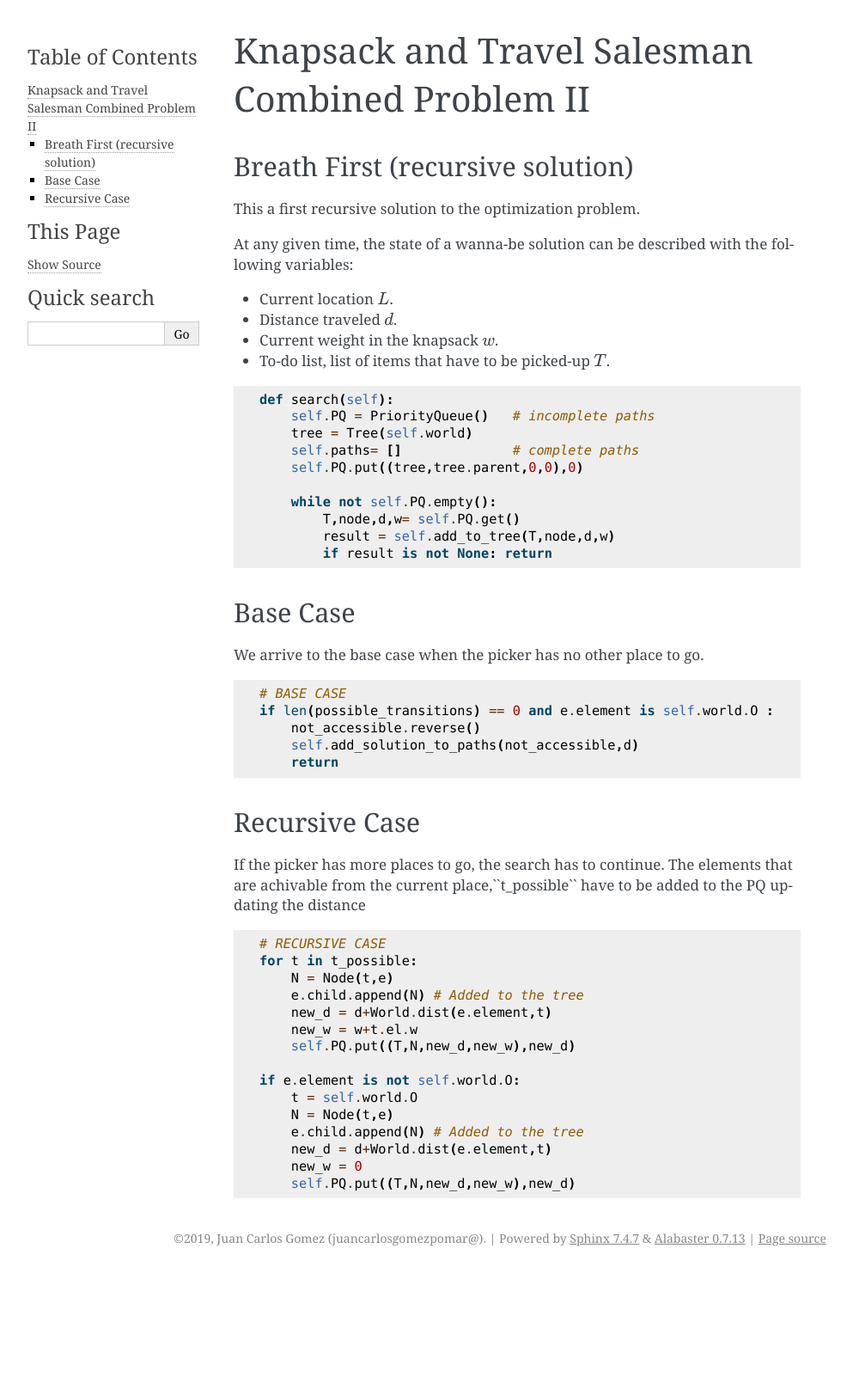
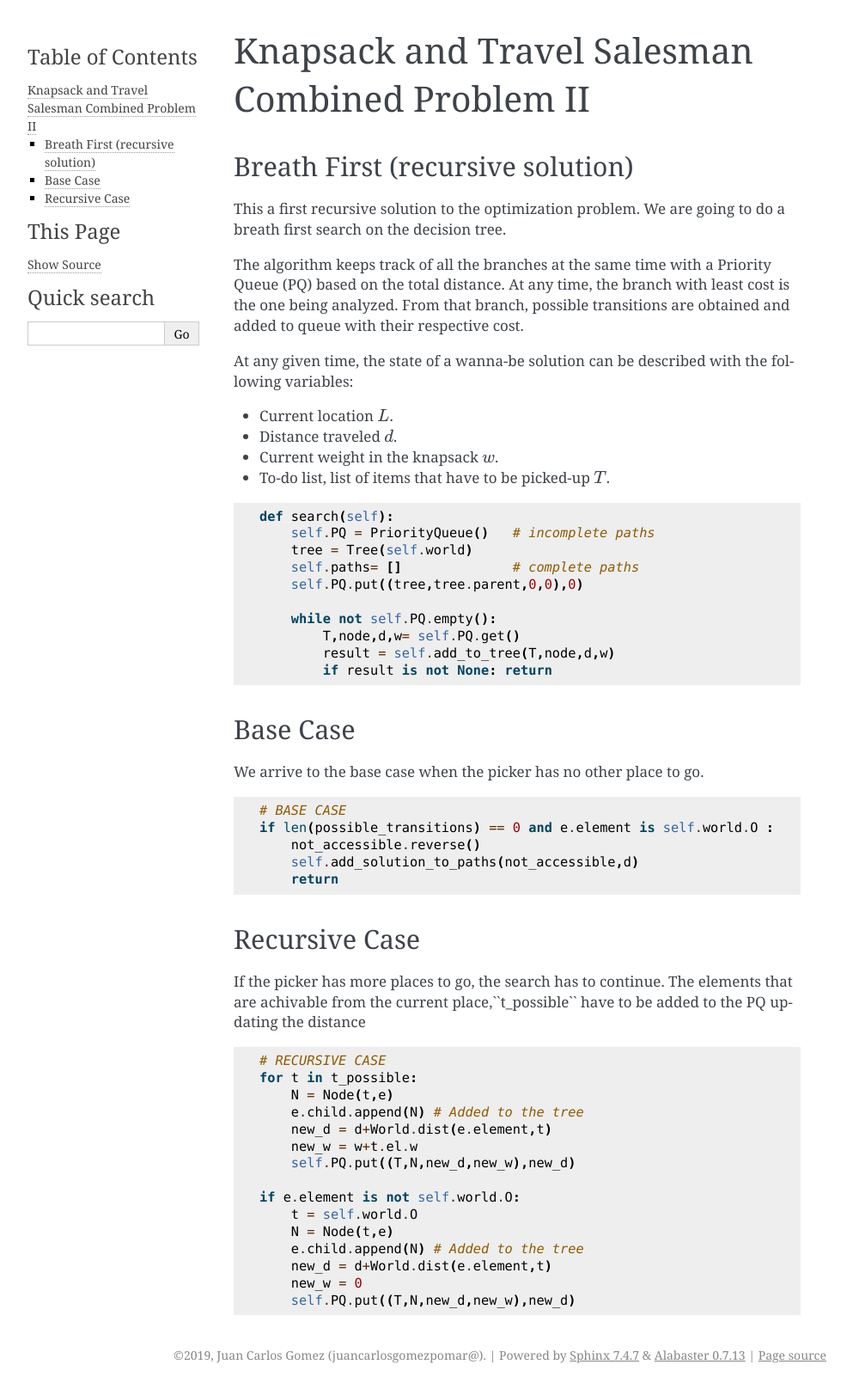
Before and after one commit to juancki/docus, a Sphinx documentation site: the page built from source/problems/knapsack-travelsman-1.rst, in a window 1280 px wide. Shown: the whole page at 86% size, without its empty margins (148-1141 px from the left). Built offline with Sphinx 7.4.7, drawn with Linux system fonts in a browser that asks for light colours; before the commit the page ends 1480 px from its top, so only the background shows below that.

Commit message:
Paragraph

```diff
--- a/source/problems/knapsack-travelsman-1.rst
+++ b/source/problems/knapsack-travelsman-1.rst
@@ -1,11 +1,12 @@
-
 ================================================
 Knapsack and Travel Salesman Combined Problem II
 ================================================
 
 Breath First (recursive solution)
 ---------------------------------
-This a first recursive solution to the optimization problem.
+This a first recursive solution to the optimization problem. We are going to do a breath first search on the decision tree.
+
+The algorithm keeps track of all the branches at the same time with a Priority Queue (PQ) based on the total distance. At any time, the branch with least cost is the one being analyzed. From that branch, possible transitions are obtained and added to queue with their respective cost.
 
 At any given time, the state of a wanna-be solution can be described with the following variables:
 
```
